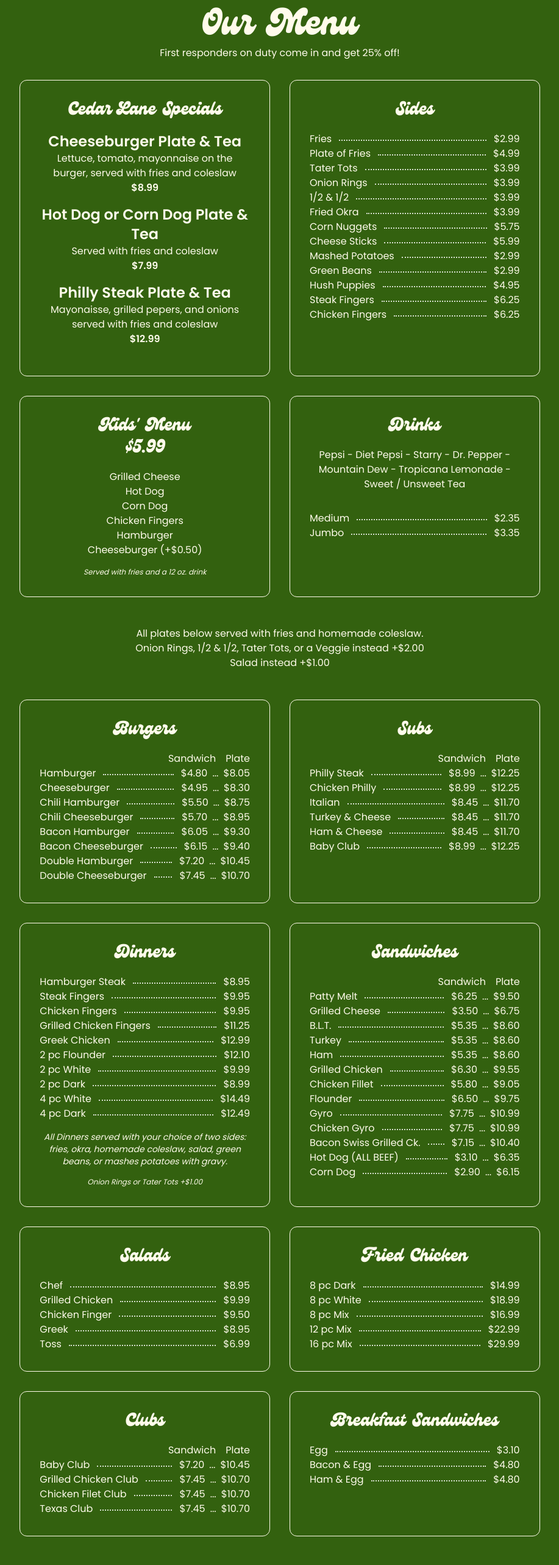
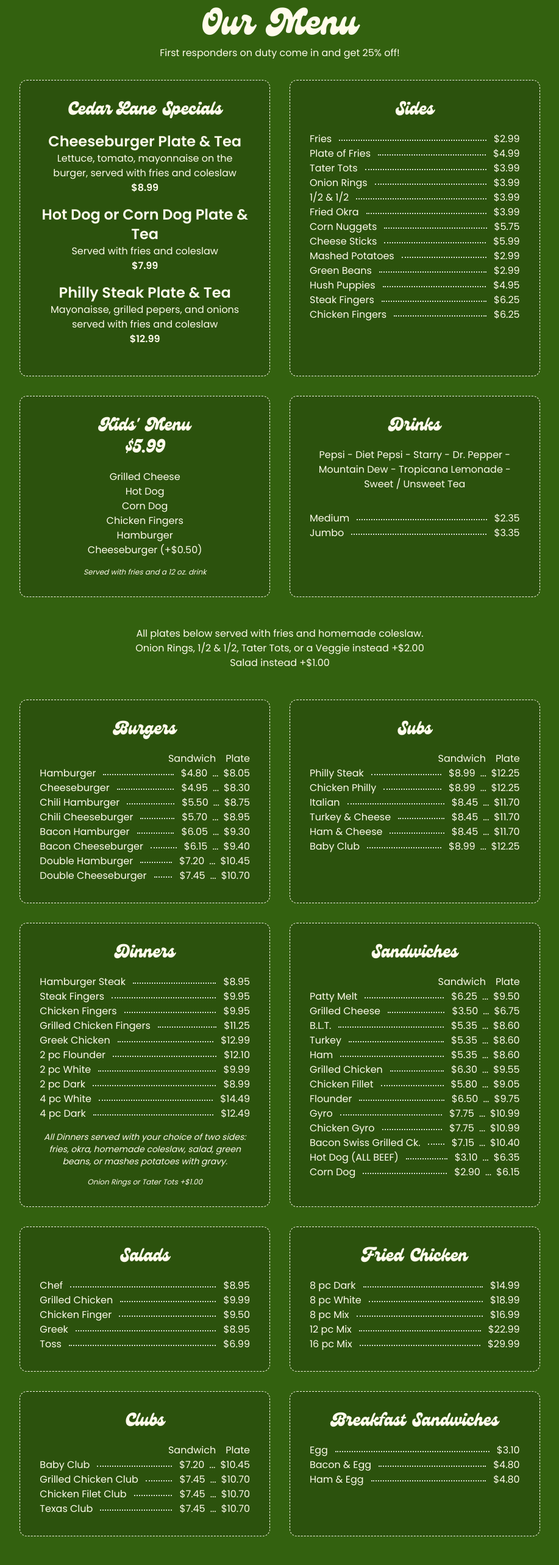
Before and after one commit to ValentinaValverde/the-clock-on-cedar-lane, a Next.js app: page / in a window 1280 px wide. Shown: the part 1980-4546 px from the top of the page at 61% size, without its empty margins (181-1098 px from the left). Built offline with nearby package versions, Linux system fonts and the light colour scheme.

Commit message:
dashed border for menu cards and darker bg color

```diff
--- a/app/components/MenuSection.tsx
+++ b/app/components/MenuSection.tsx
@@ -27,7 +27,7 @@ export default function MenuSection() {
 
         {/* menu #1 container */}
         <div className="grid grid-cols-1 md:grid-cols-2 gap-8 text-light-green">
-          <div className="border border-light-green p-8 rounded-xl overflow-hidden">
+          <div className="border border-light-green border-dashed border-dashed p-8 rounded-xl overflow-hidden bg-[#2C520D]">
             <p className="text-center genty text-3xl mb-4">
               Cedar Lane Specials
             </p>
@@ -59,7 +59,7 @@ export default function MenuSection() {
             </div>
           </div>
 
-          <div className="border border-light-green p-8 rounded-xl overflow-hidden">
+          <div className="border border-light-green border-dashed p-8 rounded-xl overflow-hidden bg-[#2C520D]">
             <p className="text-center genty text-3xl mb-4">Sides</p>
 
             {sidesData.map((data, index) => (
@@ -69,7 +69,7 @@ export default function MenuSection() {
             ))}
           </div>
 
-          <div className="border border-light-green p-8 rounded-xl overflow-hidden text-center">
+          <div className="border border-light-green border-dashed p-8 rounded-xl overflow-hidden bg-[#2C520D] text-center">
             <p className="genty text-3xl">Kids&apos; Menu</p>
             <p className="genty text-3xl mb-4">$5.99</p>
 
@@ -87,7 +87,7 @@ export default function MenuSection() {
             </p>
           </div>
 
-          <div className="border border-light-green p-8 rounded-xl overflow-hidden">
+          <div className="border border-light-green border-dashed p-8 rounded-xl overflow-hidden bg-[#2C520D]">
             <p className="text-center genty text-3xl mb-4">Drinks</p>
 
             <p className="text-center mb-8">
@@ -107,7 +107,7 @@ export default function MenuSection() {
           <p>Salad instead +$1.00</p>
         </div>
         <div className="grid grid-cols-1 md:grid-cols-2 gap-8 text-light-green">
-          <div className="border border-light-green p-8 rounded-xl overflow-hidden">
+          <div className="border border-light-green border-dashed p-8 rounded-xl overflow-hidden bg-[#2C520D]">
             <p className="text-center genty text-3xl mb-4">Burgers</p>
 
             <div className="flex justify-end gap-4">
@@ -126,7 +126,7 @@ export default function MenuSection() {
             ))}
           </div>
 
-          <div className="border border-light-green p-8 rounded-xl overflow-hidden">
+          <div className="border border-light-green border-dashed p-8 rounded-xl overflow-hidden bg-[#2C520D]">
             <p className="text-center genty text-3xl mb-4">Subs</p>
 
             <div className="flex justify-end gap-4">
@@ -145,7 +145,7 @@ export default function MenuSection() {
             ))}
           </div>
 
-          <div className="border border-light-green p-8 rounded-xl overflow-hidden">
+          <div className="border border-light-green border-dashed p-8 rounded-xl overflow-hidden bg-[#2C520D]">
             <p className="text-center genty text-3xl mb-4">Dinners</p>
 
             {dinnersData.map((data, index) => (
@@ -164,7 +164,7 @@ export default function MenuSection() {
             </p>
           </div>
 
-          <div className="border border-light-green p-8 rounded-xl overflow-hidden">
+          <div className="border border-light-green border-dashed p-8 rounded-xl overflow-hidden bg-[#2C520D]">
             <p className="text-center genty text-3xl mb-4">Sandwiches</p>
 
             <div className="flex justify-end gap-4">
@@ -183,7 +183,7 @@ export default function MenuSection() {
             ))}
           </div>
 
-          <div className="border border-light-green p-8 rounded-xl overflow-hidden">
+          <div className="border border-light-green border-dashed p-8 rounded-xl overflow-hidden bg-[#2C520D]">
             <p className="text-center genty text-3xl mb-4">Salads</p>
 
             {saladsData.map((data, index) => (
@@ -193,7 +193,7 @@ export default function MenuSection() {
             ))}
           </div>
 
-          <div className="border border-light-green p-8 rounded-xl overflow-hidden">
+          <div className="border border-light-green border-dashed p-8 rounded-xl overflow-hidden bg-[#2C520D]">
             <p className="text-center genty text-3xl mb-4">Fried Chicken</p>
 
             {friedChickenData.map((data, index) => (
@@ -203,7 +203,7 @@ export default function MenuSection() {
             ))}
           </div>
 
-          <div className="border border-light-green p-8 rounded-xl overflow-hidden">
+          <div className="border border-light-green border-dashed p-8 rounded-xl overflow-hidden bg-[#2C520D]">
             <p className="text-center genty text-3xl mb-4">Clubs</p>
 
             <div className="flex justify-end gap-4">
@@ -222,7 +222,7 @@ export default function MenuSection() {
             ))}
           </div>
 
-          <div className="border border-light-green p-8 rounded-xl overflow-hidden">
+          <div className="border border-light-green border-dashed p-8 rounded-xl overflow-hidden bg-[#2C520D]">
             <p className="text-center genty text-3xl mb-4">
               Breakfast Sandwiches
             </p>
```
